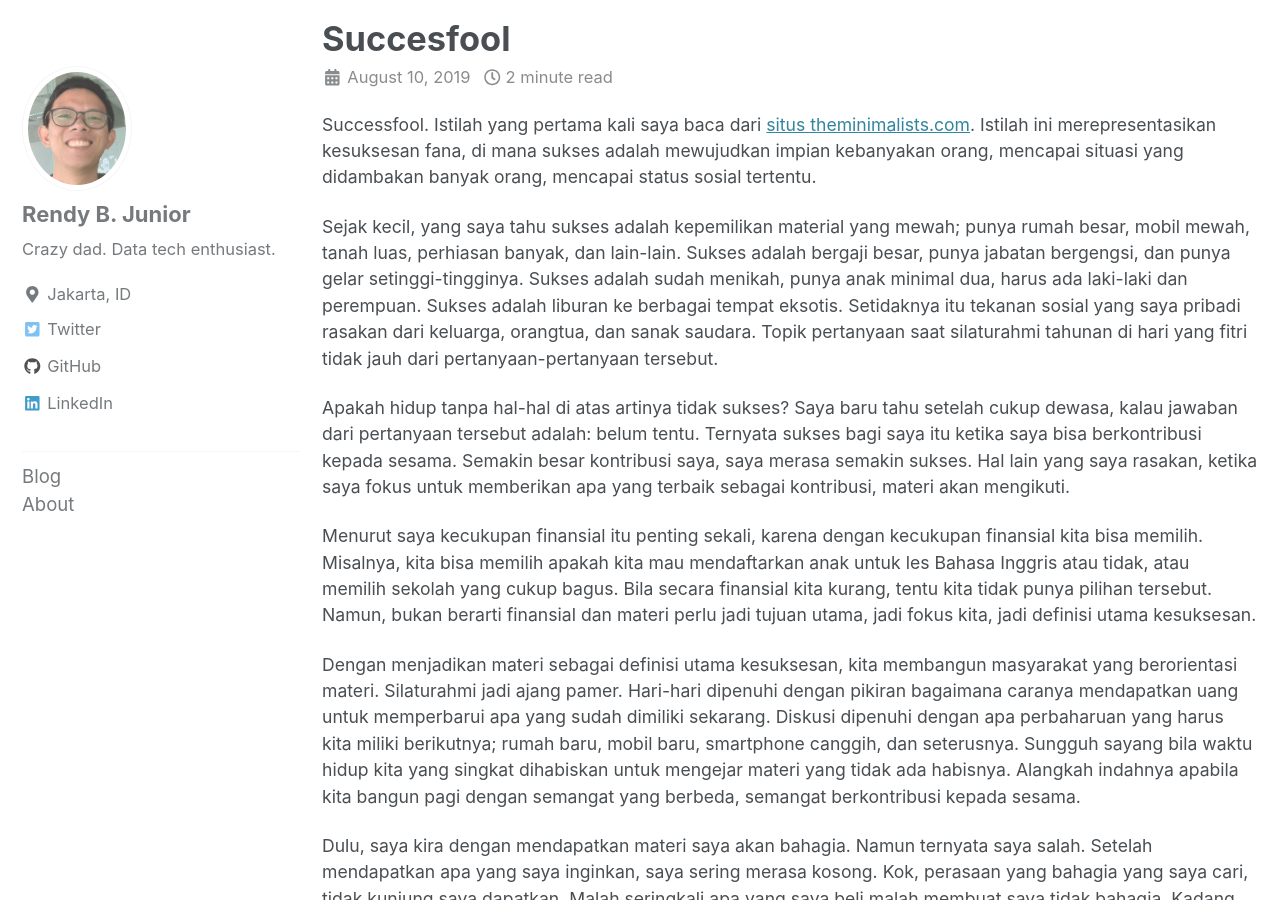
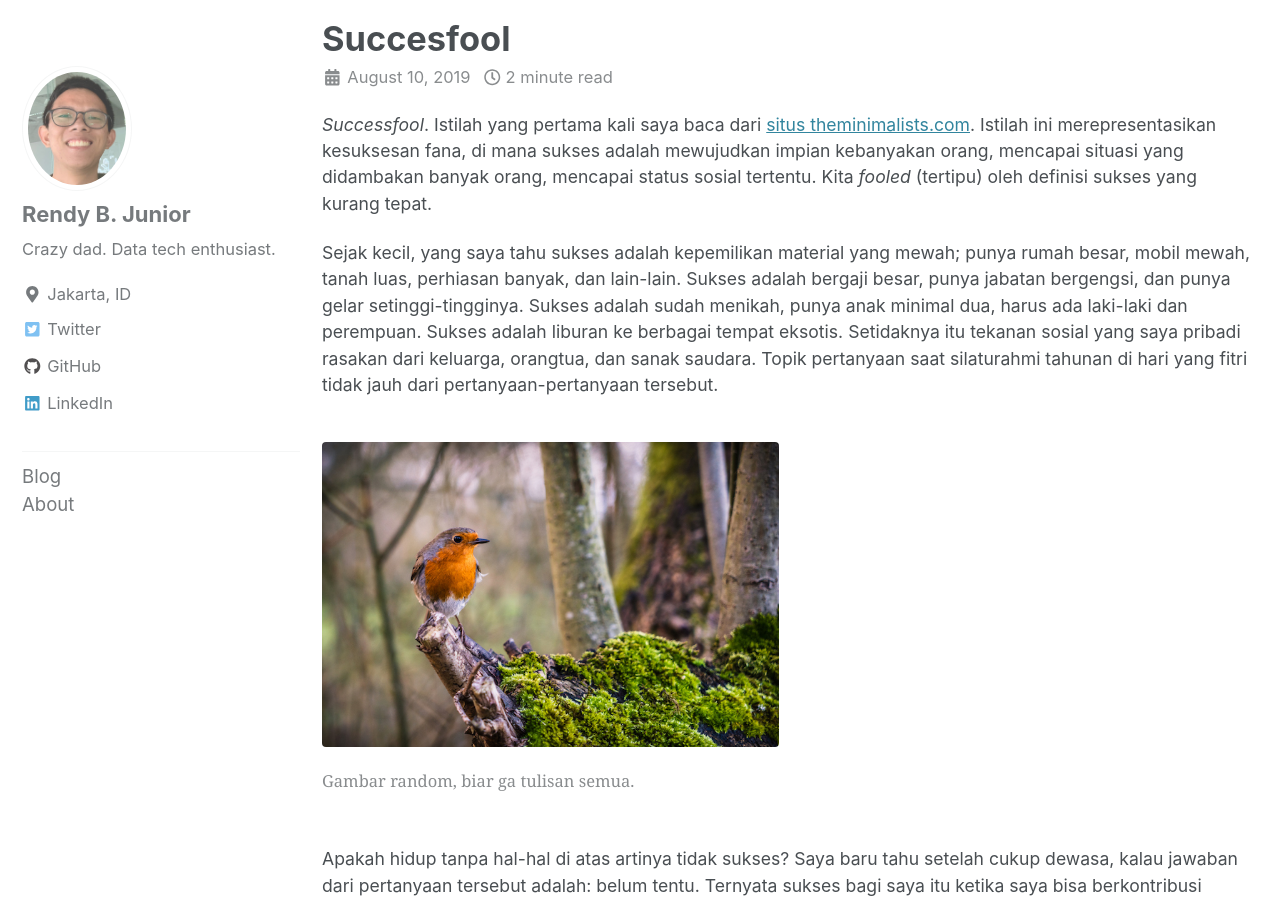
Before and after one commit to rendybjunior/rendyistyping, a Jekyll site: the page built from _posts/2019-08-10-successfool.md, in a window 1280 px wide and 900 px high. Built offline with Jekyll 4.4.1, drawn with Linux system fonts in a browser that asks for light colours; cached includes are drawn as plain includes; nearby versions of some CDN libraries; comment, search, counter and statistics services are not loaded; some of the changed text lies outside the part shown.

Commit message:
successfool7

```diff
--- a/_posts/2019-08-10-successfool.md
+++ b/_posts/2019-08-10-successfool.md
@@ -1,13 +1,21 @@
 ---
 title: "Succesfool"
+header:
+  teaser: /assets/images/random1.jpg
+  og_image: /assets/images/random1.jpg
 date: 2019-08-10
 category: journal
 tags: [journal, success, finance]
 ---
 
-Successfool. Istilah yang pertama kali saya baca dari [situs theminimalists.com](https://www.theminimalists.com/successfool/). Istilah ini merepresentasikan kesuksesan fana, di mana sukses adalah mewujudkan impian kebanyakan orang, mencapai situasi yang didambakan banyak orang, mencapai status sosial tertentu.
+_Successfool_. Istilah yang pertama kali saya baca dari [situs theminimalists.com](https://www.theminimalists.com/successfool/). Istilah ini merepresentasikan kesuksesan fana, di mana sukses adalah mewujudkan impian kebanyakan orang, mencapai situasi yang didambakan banyak orang, mencapai status sosial tertentu. Kita _fooled_ (tertipu) oleh definisi sukses yang kurang tepat.
 
 Sejak kecil, yang saya tahu sukses adalah kepemilikan material yang mewah; punya rumah besar, mobil mewah, tanah luas, perhiasan banyak, dan lain-lain. Sukses adalah bergaji besar, punya jabatan bergengsi, dan punya gelar setinggi-tingginya. Sukses adalah sudah menikah, punya anak minimal dua, harus ada laki-laki dan perempuan. Sukses adalah liburan ke berbagai tempat eksotis. Setidaknya itu tekanan sosial yang saya pribadi rasakan dari keluarga, orangtua, dan sanak saudara. Topik pertanyaan saat silaturahmi tahunan di hari yang fitri tidak jauh dari pertanyaan-pertanyaan tersebut.
+
+<figure class="half">
+  <img src="/assets/images/random1.jpg">
+  <figcaption>Gambar random, biar ga tulisan semua.</figcaption>
+</figure>
 
 Apakah hidup tanpa hal-hal di atas artinya tidak sukses? Saya baru tahu setelah cukup dewasa, kalau jawaban dari pertanyaan tersebut adalah: belum tentu. Ternyata sukses bagi saya itu ketika saya bisa berkontribusi kepada sesama. Semakin besar kontribusi saya, saya merasa semakin sukses. Hal lain yang saya rasakan, ketika saya fokus untuk memberikan apa yang terbaik sebagai kontribusi, materi akan mengikuti.
 
@@ -17,6 +25,11 @@ Dengan menjadikan materi sebagai definisi utama kesuksesan, kita membangun masya
 
 Dulu, saya kira dengan mendapatkan materi saya akan bahagia. Namun ternyata saya salah. Setelah mendapatkan apa yang saya inginkan, saya sering merasa kosong. Kok, perasaan yang bahagia yang saya cari, tidak kunjung saya dapatkan. Malah seringkali apa yang saya beli malah membuat saya tidak bahagia. Kadang saya merasa membuat-buat hidup saya untuk terlihat lebih sukses dari yang sebenarnya, sampai-sampai saya benci dengan diri saya sendiri. Tidak ada salahnya punya barang-barang yang memberikan nilai ke dalam hidup kita. Yang kurang tepat adalah menjadikan barang-barang tersebut sebagai pusat dari kehidupan kita. Membeli yang kita inginkan, lebih dari apa yang kita butuhkan. Sejauh yang saya alami, kebahagiaan hakiki datang bukan dari materi, tapi dari rasa syukur, dari orang-orang di sekitar kita.
 
+<figure class="third">
+  <img src="/assets/images/small_family.jpg">
+  <figcaption>Ilustrasi. Foto kami naik ferry di Bakauheni saat kembali</figcaption>
+</figure>
+
 Saya mencoba berpikir, dari mana sebenarnya tekanan sosial ini datang. Apakah karena kita terus diserang gambaran kesuksesan yang ditampilkan oleh acara di televisi melalui sinetron dan kehidupan sehari-hari artis, atau di jaman sekarang diwakili oleh publikasi akun selebriti di media sosial seperti selebgram, yang menampilkan kehidupannya yang serba indah. Entahlah, sampai sekarang saya belum punya jawabannya. Mungkin keinginan punya materi yang lebih merupakan intuisi kita untuk bertahan hidup, yang sayangnya teramplifikasi oleh ekspektasi sosial yang berlebihan melalui tekanan sosial dalam berbagai media seperti media sosial.
 
 Apapun alasannya, sudah waktunya kita, terutama generasi milenial sebagai generasi di usia produktif, untuk berpikir: apa arti sukses bagi kita? Perlukah kita memperlihatkan kecukupan materi kita kepada orang lain? Adakah yang lebih penting dari itu? Apa yang memberi kita kebahagiaan yang hakiki?
```
Also changed, not shown: assets/images/random1.jpg (added).
